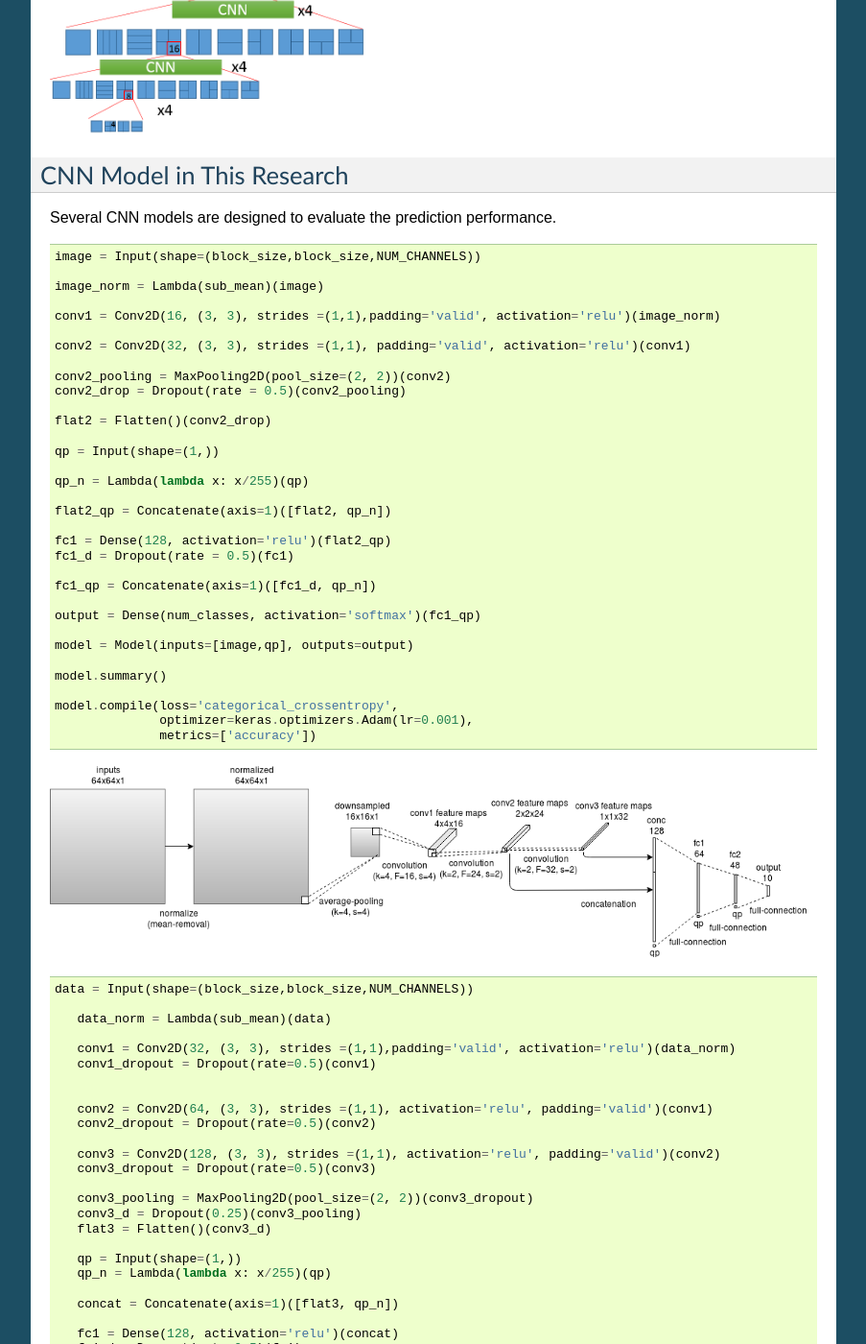
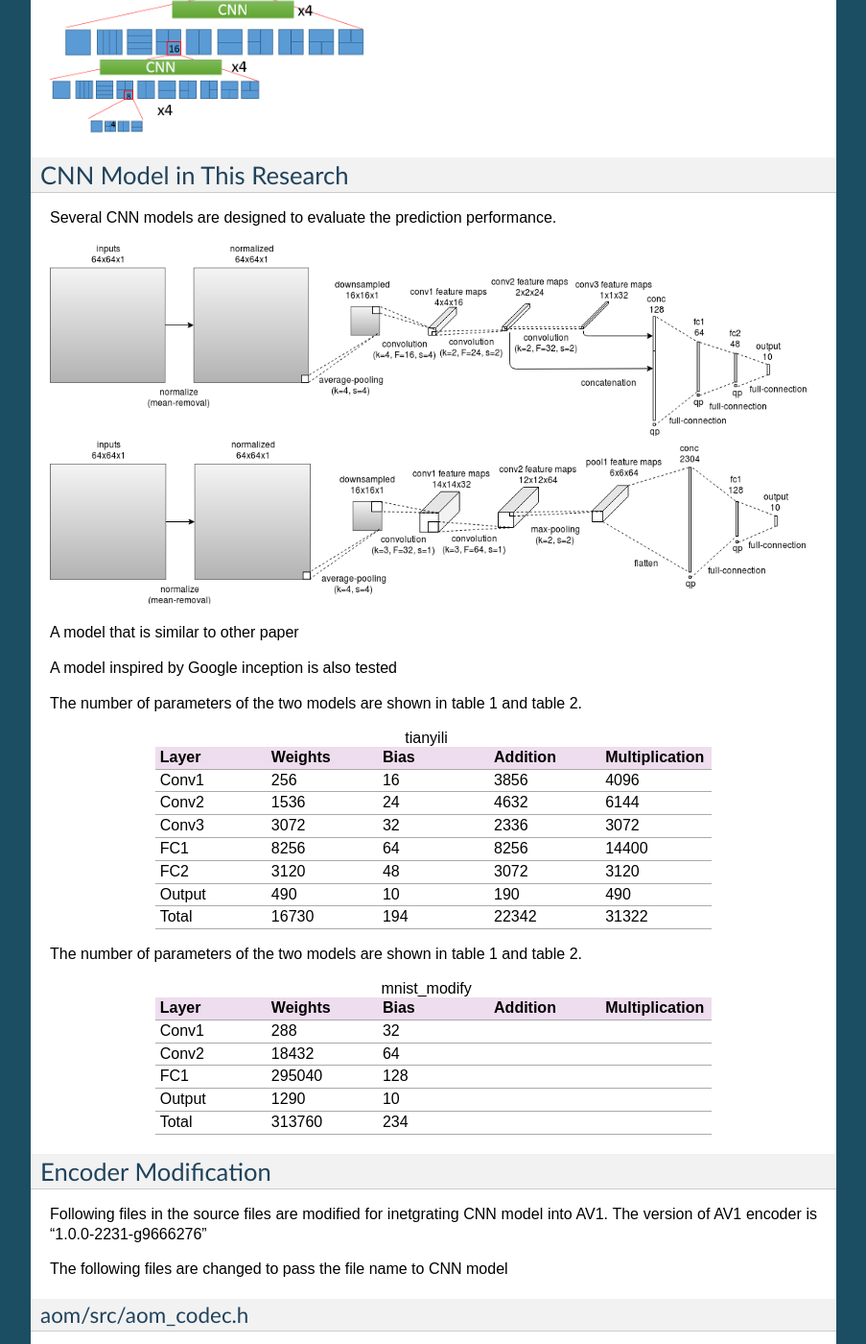
Before and after one commit to epadam/CNN-AV1-intra-encoder, a Sphinx documentation site: the page built from source/cnn_partition_intra.rst, in a window 1280 px wide and 1400 px high, scrolled down 3679 px. Shown: the whole window at 96% size, without its empty margins (198-1101 px from the left). Built offline with Sphinx 7.4.7, drawn with Linux system fonts in a browser that asks for light colours; some of the changed text lies outside the part shown.

Commit message:
Update cnn_partition_intra.rst

```diff
--- a/source/cnn_partition_intra.rst
+++ b/source/cnn_partition_intra.rst
@@ -50,88 +50,12 @@ CNN Model in This Research
 Several CNN models are designed to evaluate the prediction performance.
 
 
-.. code-block:: python
-
-    image = Input(shape=(block_size,block_size,NUM_CHANNELS))
-
-    image_norm = Lambda(sub_mean)(image)
-
-    conv1 = Conv2D(16, (3, 3), strides =(1,1),padding='valid', activation='relu')(image_norm)
-
-    conv2 = Conv2D(32, (3, 3), strides =(1,1), padding='valid', activation='relu')(conv1)
-
-    conv2_pooling = MaxPooling2D(pool_size=(2, 2))(conv2)
-    conv2_drop = Dropout(rate = 0.5)(conv2_pooling)
-
-    flat2 = Flatten()(conv2_drop)
-
-    qp = Input(shape=(1,))
-
-    qp_n = Lambda(lambda x: x/255)(qp)
-
-    flat2_qp = Concatenate(axis=1)([flat2, qp_n])
-
-    fc1 = Dense(128, activation='relu')(flat2_qp)
-    fc1_d = Dropout(rate = 0.5)(fc1)
-
-    fc1_qp = Concatenate(axis=1)([fc1_d, qp_n])
-
-    output = Dense(num_classes, activation='softmax')(fc1_qp)
-
-    model = Model(inputs=[image,qp], outputs=output)
-
-    model.summary()
-
-    model.compile(loss='categorical_crossentropy',
-                  optimizer=keras.optimizers.Adam(lr=0.001),
-                  metrics=['accuracy'])
 
 
 .. image:: img/model1.png
 
 
 
-.. code-block:: python
-
- data = Input(shape=(block_size,block_size,NUM_CHANNELS))
-
-    data_norm = Lambda(sub_mean)(data)
-
-    conv1 = Conv2D(32, (3, 3), strides =(1,1),padding='valid', activation='relu')(data_norm)
-    conv1_dropout = Dropout(rate=0.5)(conv1)
-
-
-    conv2 = Conv2D(64, (3, 3), strides =(1,1), activation='relu', padding='valid')(conv1)
-    conv2_dropout = Dropout(rate=0.5)(conv2)
-
-    conv3 = Conv2D(128, (3, 3), strides =(1,1), activation='relu', padding='valid')(conv2)
-    conv3_dropout = Dropout(rate=0.5)(conv3)
-
-    conv3_pooling = MaxPooling2D(pool_size=(2, 2))(conv3_dropout)
-    conv3_d = Dropout(0.25)(conv3_pooling)
-    flat3 = Flatten()(conv3_d)
-
-    qp = Input(shape=(1,))
-    qp_n = Lambda(lambda x: x/255)(qp)
-
-    concat = Concatenate(axis=1)([flat3, qp_n])
-
-    fc1 = Dense(128, activation='relu')(concat)
-    fc1_d = Dropout(rate=0.5)(fc1)
-    fc1_qp = Concatenate(axis=1)([fc1_d, qp_n])
-
-    #fc2 = Dense(48, activation='relu')(fc1_qp)
-    #fc2_qp = Concatenate(axis=1)([fc2, qp_n])
-
-    output = Dense(num_classes, activation='softmax')(fc1_qp)
-
-    model = Model(inputs=[data,qp], outputs=output)
-
-    model.summary()
-
-    model.compile(loss='categorical_crossentropy',
-                  optimizer=keras.optimizers.Adam(lr=0.001),
-                  metrics=['accuracy'])
 
 
 .. image:: img/mnist_model.png
```
